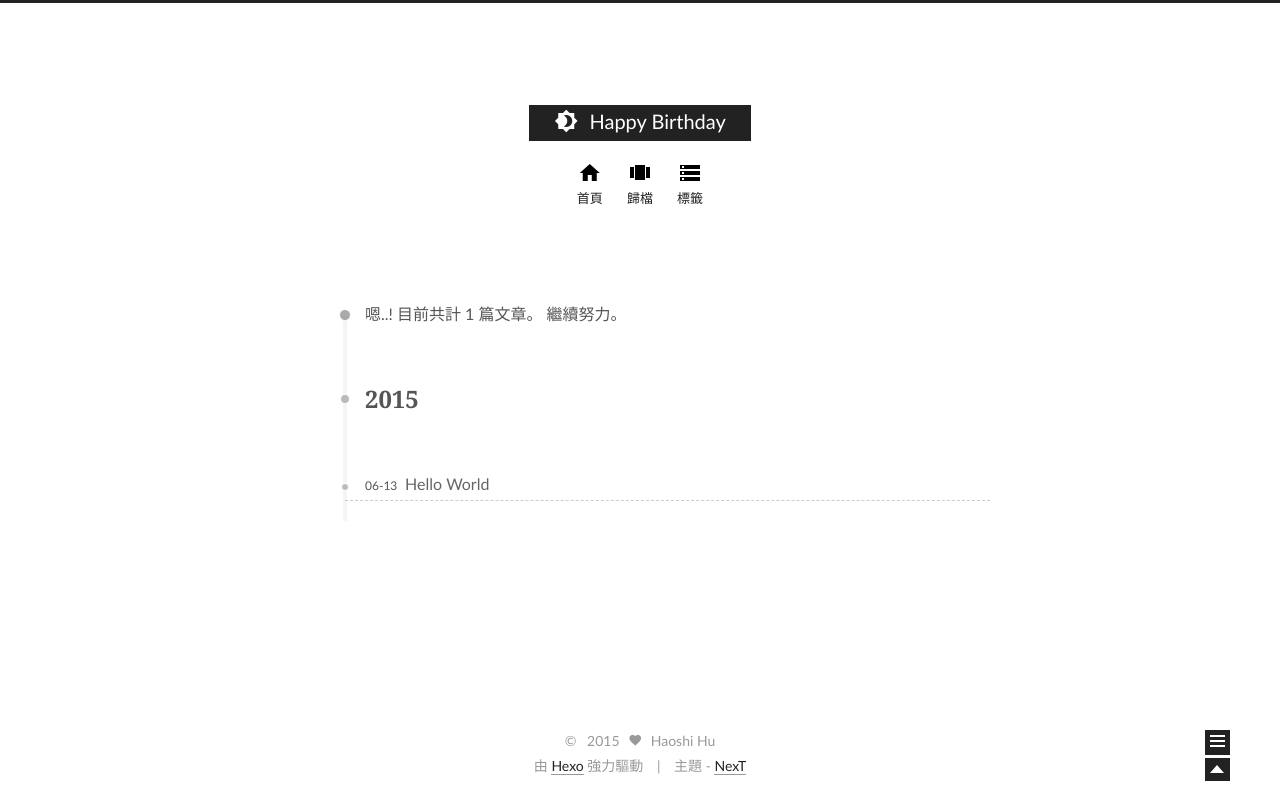
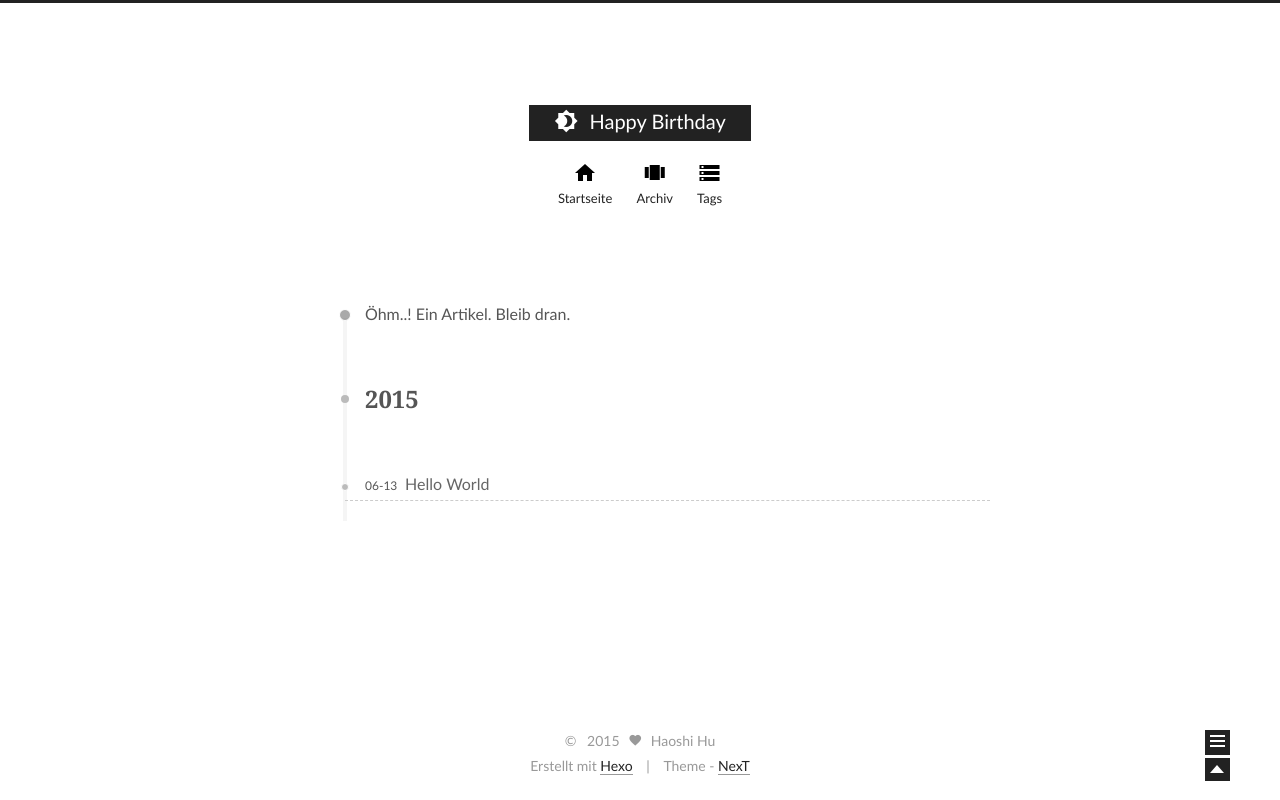
Before and after one commit to huhaoshi10000/huhaoshi10000.github.io, a plain HTML site: page archives/2015/06/index.html in a window 1280 px wide. Drawn offline with Linux system fonts and the light colour scheme.

Commit message:
Site updated: 2015-06-13 16:09:53

```diff
--- a/archives/2015/06/index.html
+++ b/archives/2015/06/index.html
@@ -43,7 +43,7 @@
 
 
 
-  <title> 歸檔 // Happy Birthday </title>
+  <title> Archiv // Happy Birthday </title>
 </head>
 
 <body>
@@ -91,7 +91,7 @@
         <li class="menu-item menu-item-home">
           <a href="/">
             <i class="menu-item-icon icon-home"></i> <br />
-            首頁
+            Startseite
           </a>
         </li>
 
@@ -99,7 +99,7 @@
         <li class="menu-item menu-item-archives">
           <a href="/archives">
             <i class="menu-item-icon icon-archives"></i> <br />
-            歸檔
+            Archiv
           </a>
         </li>
 
@@ -107,7 +107,7 @@
         <li class="menu-item menu-item-tags">
           <a href="/tags">
             <i class="menu-item-icon icon-tags"></i> <br />
-            標籤
+            Tags
           </a>
         </li>
 
@@ -135,7 +135,7 @@
 
 
 
-      嗯..! 目前共計 1 篇文章。 繼續努力。
+      Öhm..! Ein Artikel. Bleib dran.
     </span>
 
 
@@ -212,21 +212,21 @@
           <div class="site-state-item site-state-posts">
             <a href="/archives">
               <span class="site-state-item-count">1</span>
-              <span class="site-state-item-name">文章</span>
+              <span class="site-state-item-name">Artikel</span>
             </a>
           </div>
 
           <div class="site-state-item site-state-categories">
 
               <span class="site-state-item-count">0</span>
-              <span class="site-state-item-name">分類</span>
+              <span class="site-state-item-name">Kategorien</span>
 
           </div>
 
           <div class="site-state-item site-state-tags">
             <a href="/tags">
               <span class="site-state-item-count">0</span>
-              <span class="site-state-item-name">標籤</span>
+              <span class="site-state-item-name">Tags</span>
               </a>
           </div>
 
@@ -264,11 +264,11 @@
 </div>
 
 <div class="powered-by">
-  由 <a class="theme-link" href="http://hexo.io">Hexo</a> 強力驅動
+  Erstellt mit  <a class="theme-link" href="http://hexo.io">Hexo</a>
 </div>
 
 <div class="theme-info">
-  主題 -
+  Theme -
   <a class="theme-link" href="https://github.com/iissnan/hexo-theme-next">
     NexT
   </a>
```
Also changed, not shown: 2015/06/13/hello-world/index.html (+11 -11 lines), archives/2015/index.html (+10 -10 lines), archives/index.html (+10 -10 lines), index.html (+9 -9 lines).
